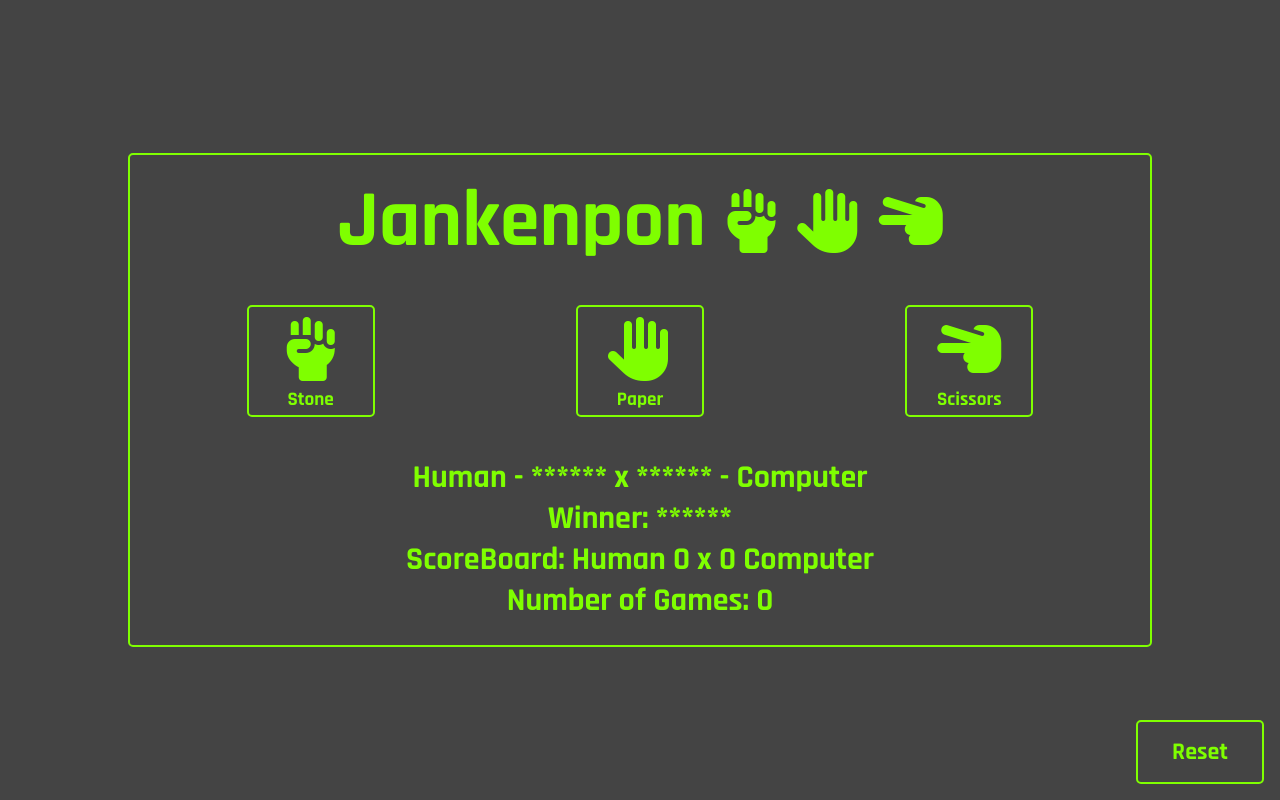
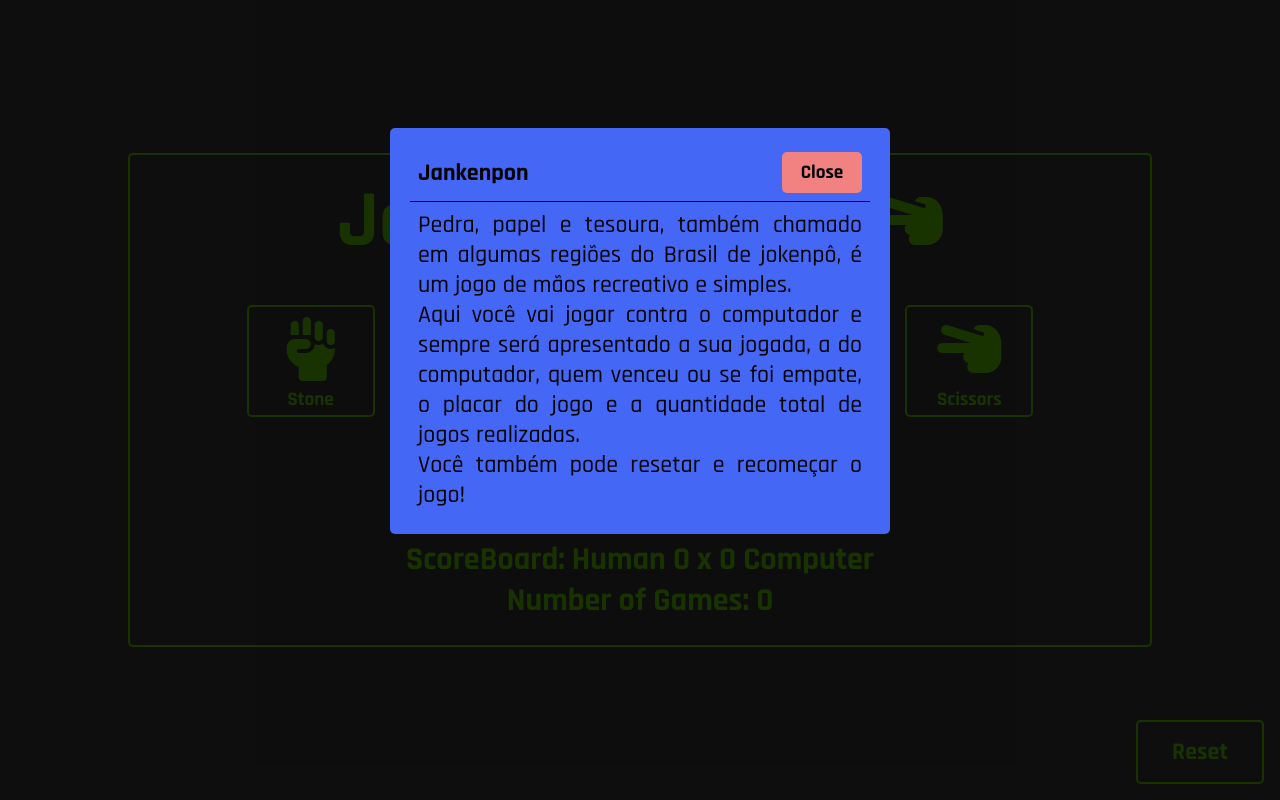
Before and after one commit to tthiagocarlosdev/projects_website, a plain HTML site: page jankenpon/index.html in a window 1280 px wide. Drawn offline with Linux system fonts and the light colour scheme.

Commit message:
Adicionando modal na page jankenpon.

```diff
--- a/jankenpon/index.html
+++ b/jankenpon/index.html
@@ -35,6 +35,26 @@
 
     </div>
 
+    <div id="open-modal" class="modal">
+        <div class="box-modal">
+          <div class="header-modal">
+            <h2> Jankenpon </h2>
+            <button class="botton_close_modal" onclick="closeModal()" > Close </button>
+          </div>
+          <div class="text_modal">
+            <p>
+                Pedra, papel e tesoura, também chamado em algumas regiões do Brasil de jokenpô, é um jogo de mãos recreativo e simples.
+              </p>
+              <p>
+                Aqui você vai jogar contra o computador e sempre será apresentado a sua jogada, a do computador, quem venceu ou se foi empate, o placar do jogo e a quantidade total de jogos realizadas.
+              </p>
+              <p>
+                Você também pode resetar e recomeçar o jogo!
+              </p>
+          </div>
+        </div>
+      </div>
+
     <script src="script.js"></script>
     <script src="https://kit.fontawesome.com/bec2f6bc88.js" crossorigin="anonymous"></script>
 </body>
--- a/jankenpon/script.js
+++ b/jankenpon/script.js
@@ -124,3 +124,11 @@ const handleReset = () => {
   scoreComputer.innerHTML = score_computer
   handleNumberOfGames(counter)
 }
+
+
+/* MODAL MODAL MODAL MODAL MODAL MODAL MODAL MODAL MODAL MODAL MODAL MODAL */
+const modal = document.querySelector('.modal')
+
+function closeModal() {
+  modal.classList.add('closeModal')
+}
--- a/jankenpon/style.css
+++ b/jankenpon/style.css
@@ -3,6 +3,11 @@
 :root {
     --grey: #444;
     --chartreuse: chartreuse;
+    --black: rgb(0, 0, 0);
+    --background-model: rgba(0,0,0,0.8);
+    --background-box-model:rgb(68, 103, 246);
+    --modal-button: rgb(242, 129, 129);
+    --modal-button-hover: rgb(0, 128, 0);
 }
 
 @media(max-width:1080px){
@@ -137,3 +142,74 @@
     color: var(--grey);
     background-color: var(--chartreuse);
 }
+
+/*MODAL MODAL MODAL MODAL MODAL MODAL MODAL MODAL MODAL MODAL MODAL MODAL */
+.modal {
+    display: block;
+    position: fixed;
+    top: 0;
+    right: 0;
+    bottom: 0;
+    left: 0;
+    font-family: 'Rajdhani', sans-serif;
+    font-weight: 500;
+    background-color: var(--background-model);
+    z-index: 99999;
+    opacity: 1;
+    -webkit-transition: opacity 400ms ease-in;
+    -moz-transition: opacity 400ms ease-in;
+    transition: opacity 400ms ease-in;
+}
+
+.closeModal {
+    display: none;
+}
+
+.box-modal {
+    width: 31.25rem;
+    position: relative;
+    margin: 10% auto;
+    padding: 1rem 1.25rem;
+    background-color: var(--background-box-model);
+    border-radius: 5px;
+}
+
+.header-modal {
+    display: flex;
+    flex-direction: row;
+    justify-content: space-between;
+    align-items: center;
+    border-bottom: 1px solid var(--black);
+    padding: 0.5rem;
+  }
+
+.header-modal h2 {
+    font-size: 1.5rem;
+}
+
+.text_modal {
+    padding: 0.5rem;
+}
+
+.text_modal p {
+    font-size: 1.5rem;
+    text-align: justify;
+}
+
+.botton_close_modal {
+    text-decoration: none;
+    border: none;
+    width: 5rem;
+    padding: 0.5rem;
+    background-color: var(--modal-button);
+    color: var(--black);
+    font-size: 1.2rem;
+    font-weight: bold;
+    border-radius: 5px;
+    opacity: 1;
+    cursor: pointer;
+}
+
+.botton_close_modal:hover {
+    background-color: var(--modal-button-hover);
+}
--- a/style.css
+++ b/style.css
@@ -227,7 +227,7 @@ body {
     width: 5rem;
     padding: 0.5rem;
     background-color: var(--modal-button);
-    color: var(black);
+    color: var(--black);
     font-size: 1.2rem;
     font-weight: bold;
     border-radius: 5px;
```
Also changed, not shown: index.html (+1 -1 lines).
